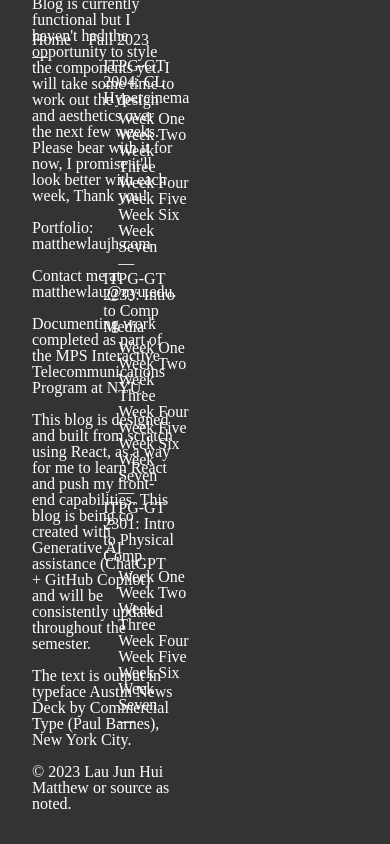
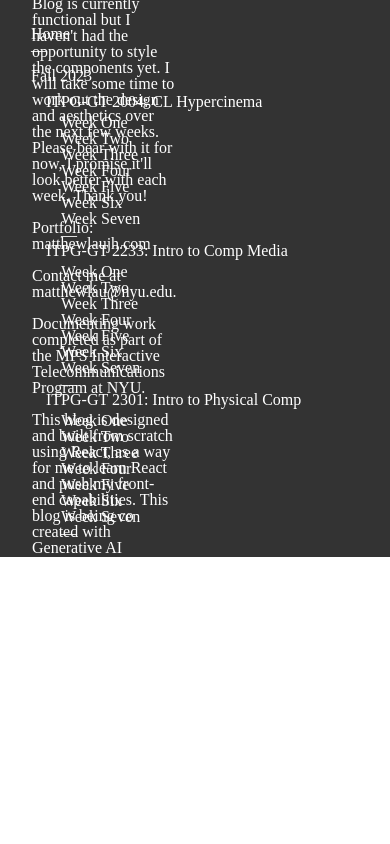
Before and after one commit to matthewlaujh/itpnyu, a React (Create React App) app in the folder itpnyu-blog/: page / in a window 390 px wide. Built offline with nearby package versions, Linux system fonts and the light colour scheme; a web font is replaced by a local one.

Commit message:
responsive-test-1

```diff
--- a/itpnyu-blog/public/index.html
+++ b/itpnyu-blog/public/index.html
@@ -7,37 +7,14 @@
     <meta name="theme-color" content="#000000" />
     <meta
       name="matthewlaujh—itpnyu—blog"
-      content="Web site created using create-react-app"
+      content="Matthew Lau's ITP NYU Blog"
     />
     <link rel="apple-touch-icon" href="%PUBLIC_URL%/logo192.png" />
-    <!--
-      manifest.json provides metadata used when your web app is installed on a
-      user's mobile device or desktop. See https://developers.google.com/web/fundamentals/web-app-manifest/
-    -->
     <link rel="manifest" href="%PUBLIC_URL%/manifest.json" />
-    <!--
-      Notice the use of %PUBLIC_URL% in the tags above.
-      It will be replaced with the URL of the `public` folder during the build.
-      Only files inside the `public` folder can be referenced from the HTML.
-
-      Unlike "/favicon.ico" or "favicon.ico", "%PUBLIC_URL%/favicon.ico" will
-      work correctly both with client-side routing and a non-root public URL.
-      Learn how to configure a non-root public URL by running `npm run build`.
-    -->
     <title>matthewlaujh—itpnyu—blog</title>
   </head>
   <body>
     <noscript>You need to enable JavaScript to run this app.</noscript>
     <div id="root"></div>
-    <!--
-      This HTML file is a template.
-      If you open it directly in the browser, you will see an empty page.
-
-      You can add webfonts, meta tags, or analytics to this file.
-      The build step will place the bundled scripts into the <body> tag.
-
-      To begin the development, run `npm start` or `yarn start`.
-      To create a production bundle, use `npm run build` or `yarn build`.
-    -->
   </body>
 </html>
--- a/itpnyu-blog/src/index.css
+++ b/itpnyu-blog/src/index.css
@@ -119,3 +119,23 @@
   left: 0;
   padding: 2em;
 }
+
+@media (max-width: 768px) {
+  .nav {
+    grid-template-columns: repeat(1, 1fr); /* Change the number of columns */
+    height: auto; /* Remove fixed height for smaller screens */
+    padding: 1em; /* Adjust padding for smaller screens */
+  }
+
+  .navColumn {
+    margin-top: 10px;
+    padding-left: 15px;
+    display: flex;
+    flex-direction: column;
+  }
+
+  .nav li {
+    margin: 0;
+    padding: 0;
+  }
+}
```
